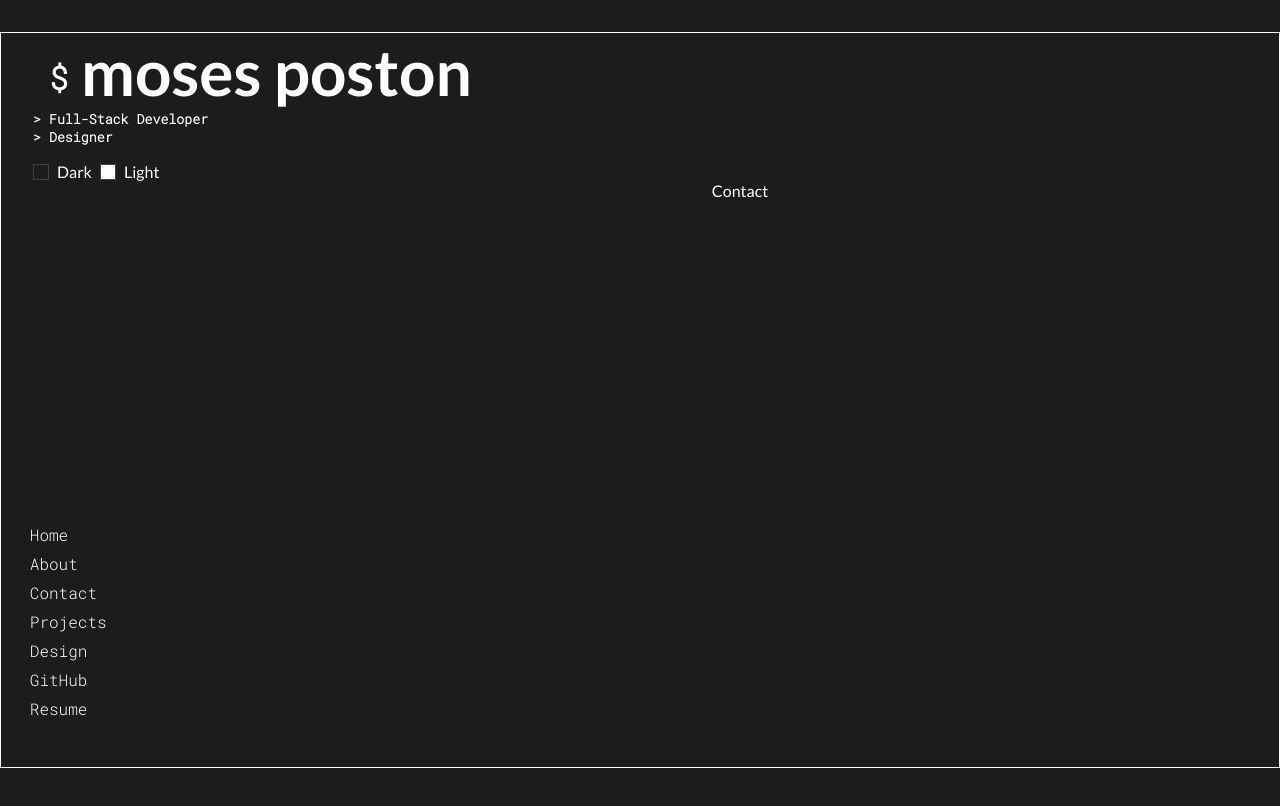
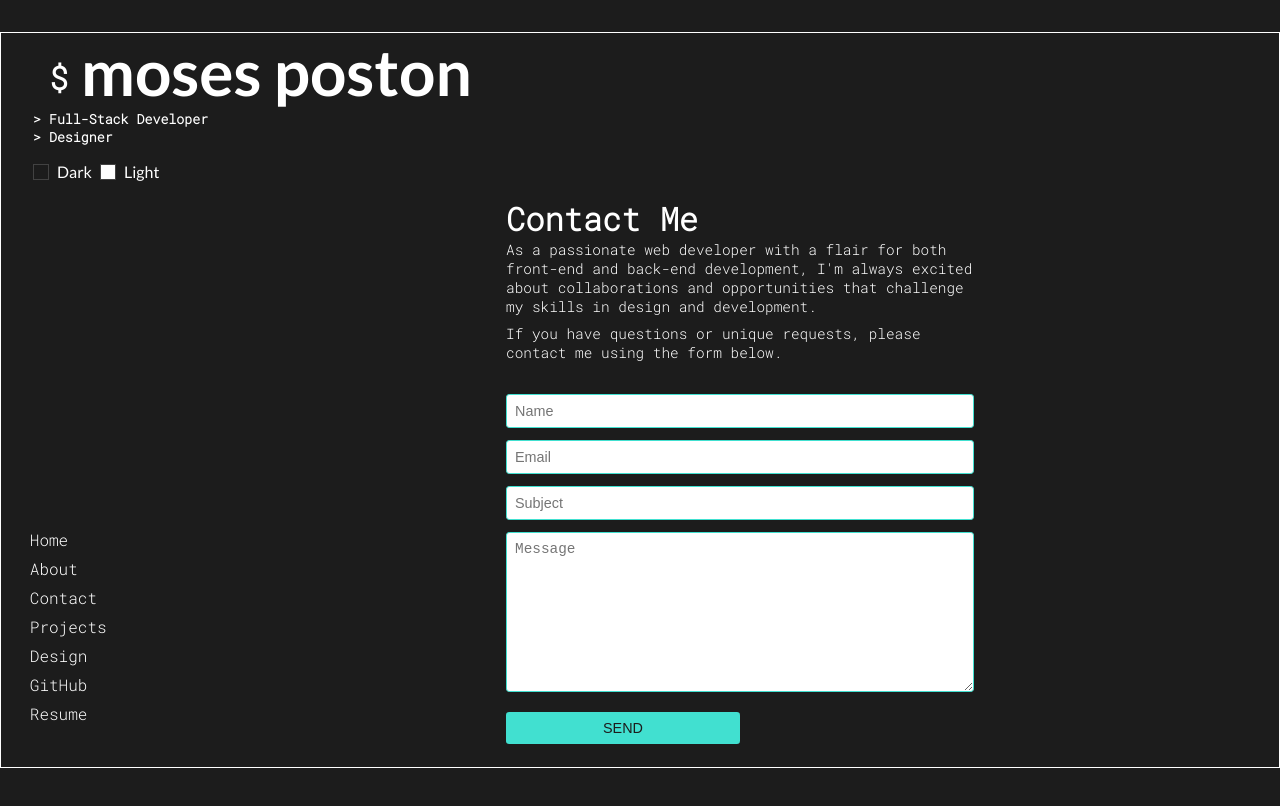
Before and after one commit to Object-ions/objections-portfolio, a React (Create React App) app: page /contact in a window 1280 px wide. Shown: the top 806 px of the page. Built offline with nearby package versions, Linux system fonts and the light colour scheme.

Commit message:
Add content style and animation to Contact

```diff
--- a/src/components/Contact/Contact.js
+++ b/src/components/Contact/Contact.js
@@ -1,7 +1,88 @@
-import React from "react";
+import React, { useState, useRef } from "react";
+import emailjs from "@emailjs/browser";
+import "./Contact.scss";
+import "animate.css";
 
 const Contact = () => {
-  return <div>Contact</div>;
+  const [feedbackMessage, setFeedbackMessage] = useState("");
+  const form = useRef();
+
+  const sendEmail = (e) => {
+    e.preventDefault();
+
+    emailjs
+      .sendForm(
+        process.env.REACT_APP_EMAILJS_SERVICE_ID,
+        process.env.REACT_APP_EMAILJS_TEMPLATE_ID,
+        form.current,
+        process.env.REACT_APP_EMAILJS_USER_ID
+      )
+      .then(
+        () => {
+          setFeedbackMessage("Message successfully sent!");
+          form.current.reset();
+        },
+        (error) => {
+          setFeedbackMessage("Failed to send the message, please try again");
+          console.error("EmailJS Error:", error);
+        }
+      );
+  };
+
+  const getAnimationClass = (index) => ({
+    className: "animate__animated animate__fadeInLeft",
+    style: { animationDelay: `${0.1 * index}s` },
+  });
+
+  return (
+    <div className="Contact">
+      <div className="contact-text">
+        <h1 {...getAnimationClass(1)}>Contact Me</h1>
+        <p {...getAnimationClass(2)}>
+          As a passionate web developer with a flair for both front-end and
+          back-end development, I'm always excited about collaborations and
+          opportunities that challenge my skills in design and development.
+        </p>
+        <p {...getAnimationClass(3)}>
+          If you have questions or unique requests, please contact me using the
+          form below.
+        </p>
+      </div>
+      <div className="contact-form">
+        <form ref={form} onSubmit={sendEmail}>
+          <ul>
+            <li {...getAnimationClass(1)}>
+              <input placeholder="Name" type="text" name="name" required />
+            </li>
+            <li {...getAnimationClass(2)}>
+              <input placeholder="Email" type="email" name="email" required />
+            </li>
+            <li {...getAnimationClass(3)}>
+              <input
+                placeholder="Subject"
+                type="text"
+                name="subject"
+                required
+              />
+            </li>
+            <li {...getAnimationClass(1)}>
+              <textarea
+                placeholder="Message"
+                name="message"
+                required
+              ></textarea>
+            </li>
+            <li {...getAnimationClass(2)}>
+              <input type="submit" className="flat-button" value="SEND" />
+            </li>
+          </ul>
+          {feedbackMessage && (
+            <div className="feedback-message">{feedbackMessage}</div>
+          )}
+        </form>
+      </div>
+    </div>
+  );
 };
 
 export default Contact;
--- a/src/components/Contact/Contact.scss
+++ b/src/components/Contact/Contact.scss
@@ -0,0 +1,71 @@
+@import "../../scss/variables";
+
+.Contact {
+  font-family: $font-symbols;
+  padding: 1rem;
+  max-width: 500px;
+
+  .contact-text {
+    margin-bottom: 2rem;
+    text-align: left;
+
+    h2 {
+      margin-bottom: 0.5rem;
+    }
+
+    p {
+      margin-bottom: 0.5rem;
+      font-size: 0.9rem;
+    }
+  }
+
+  .contact-form {
+    form {
+      ul {
+        display: flex;
+        flex-direction: column;
+        flex-wrap: wrap;
+
+        li {
+          width: 100%;
+          display: flex;
+          flex-direction: column;
+          margin-bottom: 0.75rem;
+
+          input,
+          textarea {
+            padding: 0.5rem;
+            border: 1px solid $dark-special-color;
+            border-radius: 0.2rem;
+            font-size: 0.9rem;
+          }
+
+          textarea {
+            height: 10rem;
+          }
+        }
+      }
+
+      .flat-button {
+        margin-top: 0.5rem;
+        width: 100%;
+        background-color: $dark-special-color;
+        color: $dark-bg-color;
+        border: none;
+        border-radius: 0.2rem;
+        padding: 0.5rem;
+        cursor: pointer;
+        width: 50%;
+
+        &:hover {
+          background-color: darken($dark-special-color, 10%);
+        }
+      }
+
+      .feedback-message {
+        margin-top: 1rem;
+        font-size: 0.9rem;
+      }
+    }
+  }
+}
```
